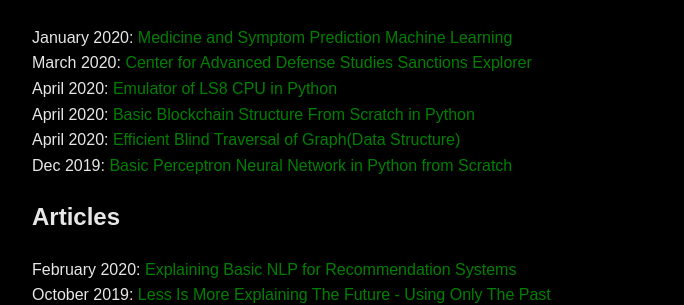
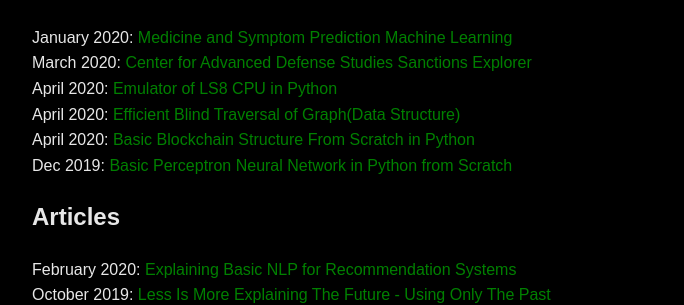
Before and after one commit to pragmatizt/ira_evangelista.github.io, a Jekyll site: the page built from index.md, in a window 1280 px wide. Shown: the part 830-1135 px from the top of the page, without its empty margins (296-980 px from the left). Built offline with Jekyll 4.4.1, drawn with Linux system fonts in a browser that asks for light colours; our own code applies the rules of GitHub Pages for plain Markdown files.

```diff
--- a/index.md
+++ b/index.md
@@ -13,8 +13,8 @@ I am interested in interdisciplinary projects that cross-over between best pract
 January 2020: [Medicine and Symptom Prediction Machine Learning](https://github.com/MedCabinet)
 March 2020: [Center for Advanced Defense Studies Sanctions Explorer](https://medium.com/wooden-information/modeling-networks-of-networks-5e22cd85cd24)
 April 2020: [Emulator of LS8 CPU in Python](https://github.com/lineality/ls8_emulator)
+April 2020: [Efficient Blind Traversal of Graph(Data Structure)](https://github.com/lineality/Blind-Graph-Traversal)
 April 2020: [Basic Blockchain Structure From Scratch in Python](https://github.com/lineality/Basic_Python_Blockchain/)
-April 2020: [Efficient Blind Traversal of Graph(Data Structure)](https://github.com/lineality/Blind-Graph-Traversal)
 Dec 2019: [Basic Perceptron Neural Network in Python from Scratch](https://github.com/lineality/Perceptron_Studies)
 
 ## Articles
```
